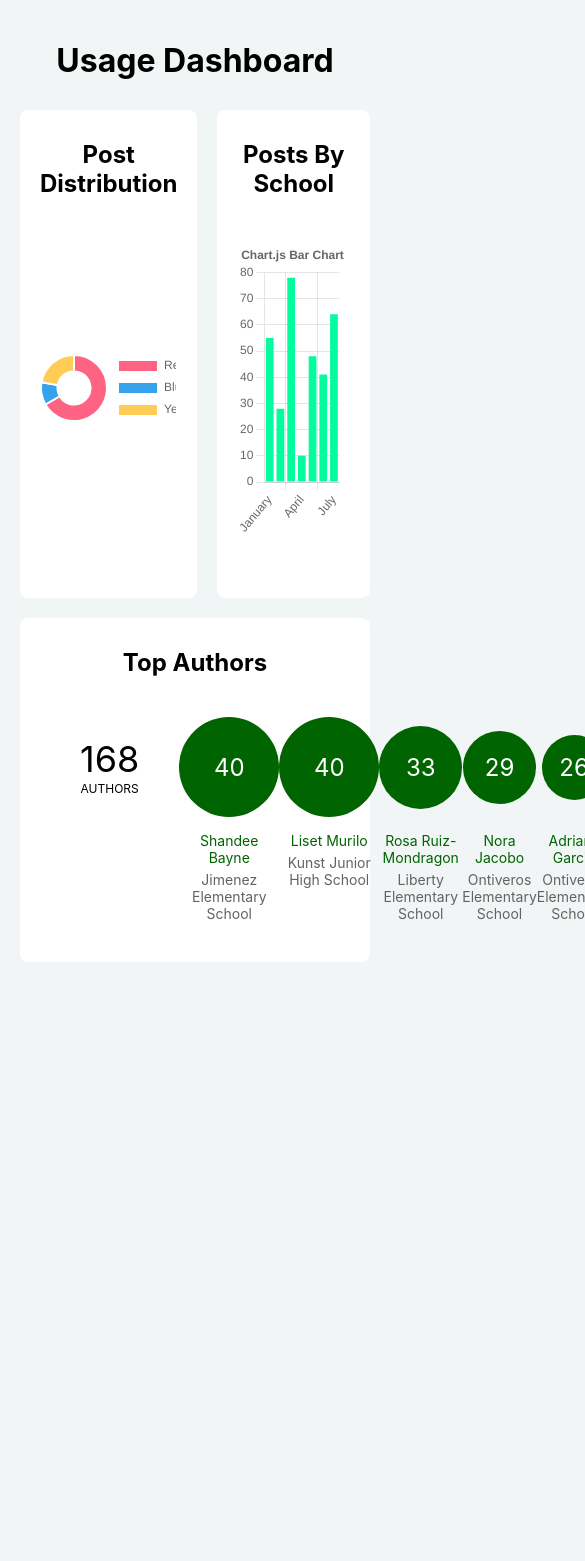
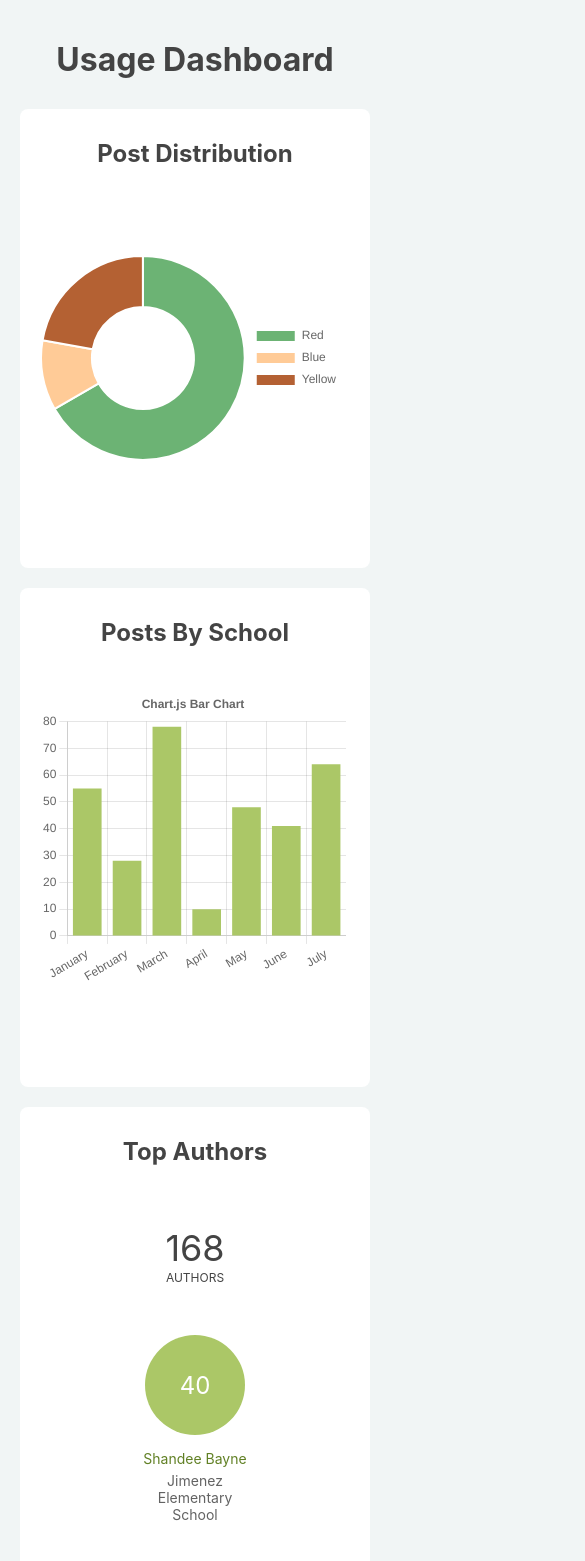
Before and after one commit to Inkluter/usage-dashboard, a React (Create React App) app: page / in a window 390 px wide. Shown: the top 1561 px of the page, 585 px wide, since content can reach past the window. Before the commit the page ends 1002 px from the top, so only its background shows below. Built offline with nearby package versions, Linux system fonts and the light colour scheme.

Commit message:
feat: added responsiveness

```diff
--- a/src/App.css
+++ b/src/App.css
@@ -1,6 +1,13 @@
+/* --- vars ---*/
+:root {
+  --green-bg: #ABC767;
+  --green-color: #618025
+}
+
 /*--- main ---*/
 body {
   background: #F1F5F5;
+  color: #444444;
 }
 
 /*--- common ---*/
@@ -18,6 +25,7 @@ body {
 
 .dashboard_header {
   text-align: center;
+  margin: 20px 0;
 }
 
 
@@ -42,7 +50,6 @@ body {
 }
 
 /*--- posts_by_school ---*/
-
 .posts_by_school {
   height: 100%;
 }
@@ -55,7 +62,7 @@ body {
 
 .authors_total {
   text-align: center;
-  padding: 20px 40px 0;
+  padding: 20px 60px 0;
 }
 
 .authors_total-count {
@@ -90,12 +97,13 @@ body {
 
 /* --- author --- */
 .author {
+  width: 110px;
   position: relative;
   text-align: center;
 }
 
 .author_circle {
-  background: darkgreen;
+  background: var(--green-bg);
   color: #fff;
   font-size: 24px;
   border-radius: 100%;
@@ -112,7 +120,7 @@ body {
 }
 
 .author_name {
-  color: darkgreen;
+  color: var(--green-color);
   text-align: center;
   margin: 15px 0 5px;
   font-size: 14px;
@@ -122,3 +130,38 @@ body {
   color: #636363;
   font-size: 14px;
 }
+
+@media screen and (max-width: 992px) {
+  .top-charts {
+    grid-template-columns: 1fr;
+  }
+
+  .posts_by_school {
+    margin-top: 40px;
+  }
+
+  .top-authors {
+    margin-top: 100px;
+  }
+}
+
+@media screen and (max-width: 820px) {
+  .authors_circles {
+    display: block;
+    text-align: center;
+  }
+  .authors_circles:before {
+    display: none;
+  }
+  .authors_container {
+    flex-direction: column;
+  }
+  .authors_total {
+    margin-bottom: 30px;
+  }
+  .author {
+    display: inline-block;
+    vertical-align: top;
+    margin: 20px 50px;
+  }
+}
--- a/src/_components/PostDistribution.jsx
+++ b/src/_components/PostDistribution.jsx
@@ -12,9 +12,9 @@ const data = {
         label: 'Post Distribution',
         data: [300, 50, 100],
         backgroundColor: [
-            'rgb(255, 99, 132)',
-            'rgb(54, 162, 235)',
-            'rgb(255, 205, 86)'
+            '#6CB374',
+            '#FFCB97',
+            '#B46133'
         ],
         hoverOffset: 4
     }],
--- a/src/_components/PostsBySchool.jsx
+++ b/src/_components/PostsBySchool.jsx
@@ -42,7 +42,7 @@ export const data = {
         {
             label: 'Posts by School',
             data: labels.map(() => randomIntFromInterval(0, 100)),
-            backgroundColor: '#03fc9d',
+            backgroundColor: '#ABC767',
         },
     ],
 };
```
